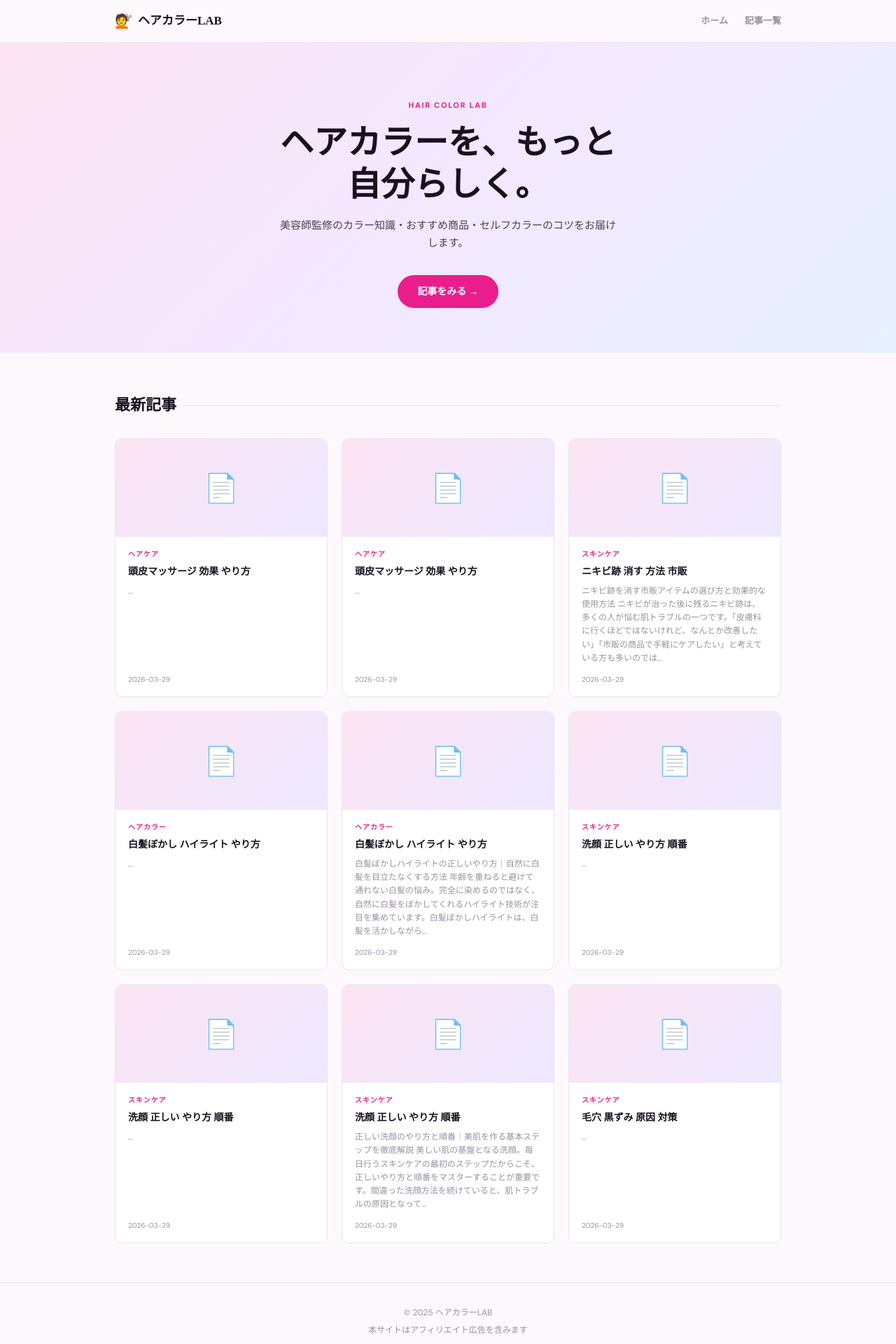
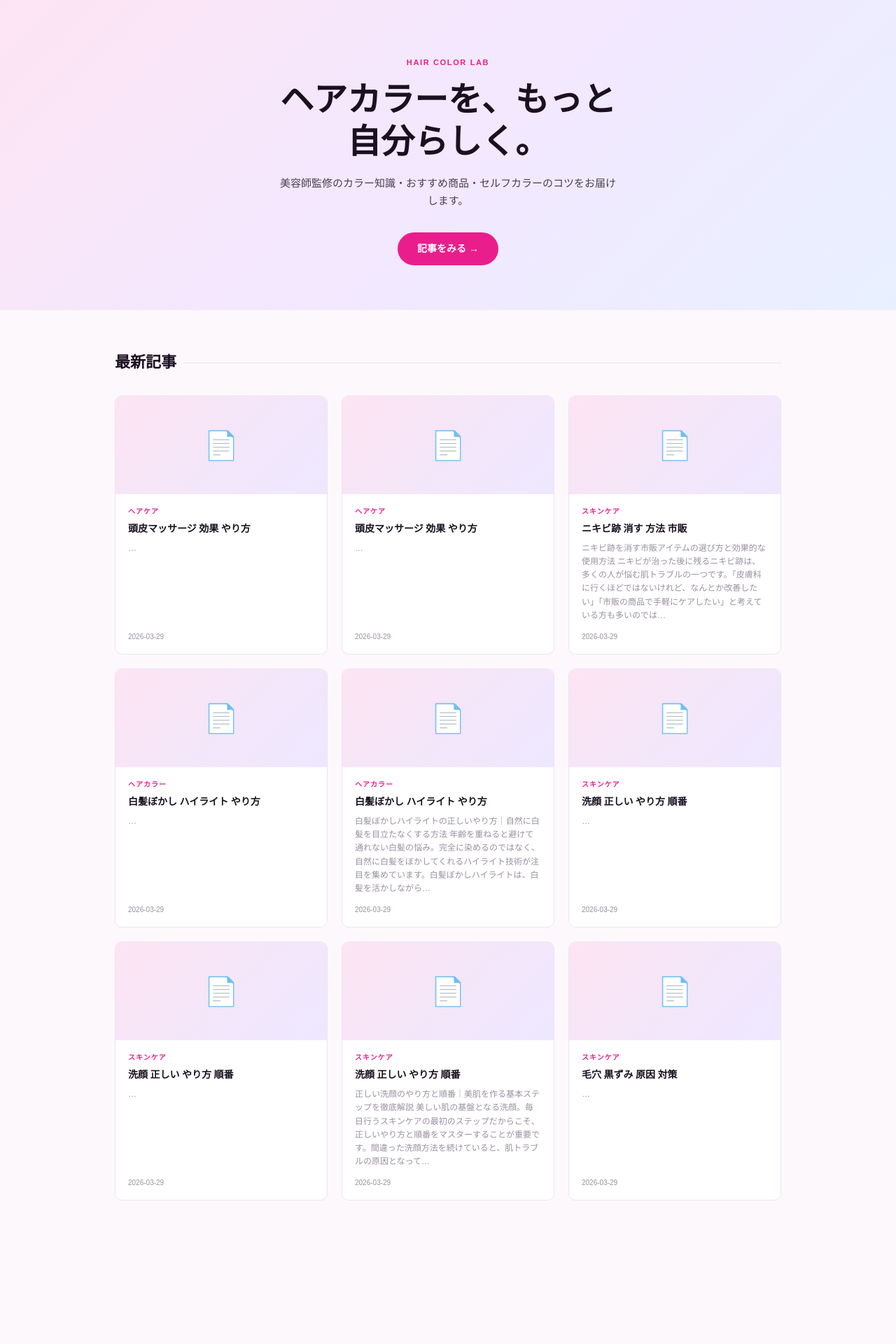
Before and after one commit to okuwabara07-gif/haircolor-lab, a Next.js app: page / in a window 1280 px wide. Shown: the top 1920 px of the page at 70% size. After the commit the page ends 1771 px from the top, so only its background shows below. Built offline with nearby package versions, Linux system fonts and the light colour scheme.

Commit message:
style: quiet luxury layout + OGP

```diff
--- a/app/layout.tsx
+++ b/app/layout.tsx
@@ -2,41 +2,32 @@
 import './globals.css';
 
 export const metadata: Metadata = {
-  title: { default: 'ヘアカラーLAB', template: '%s | ヘアカラーLAB' },
-  description: 'ヘアカラーのプロが教える最新情報・おすすめ商品・セルフカラーのコツ',
-  verification: { google: 'xpdiFRYHloMJxfhCT-IMD08p5na4v9WUqvPY9OrDsHs' },
+  title: 'ヘアカラーLAB | K-Beauty Portal',
+  description: 'ヘアカラー・白髪染め・セルフカラーの最新情報',
+  openGraph: {
+    title: 'ヘアカラーLAB',
+    description: 'ヘアカラー・白髪染め・セルフカラーの最新情報',
+    url: 'https://haircolor-lab.vercel.app',
+    siteName: 'K-Beauty Portal',
+    type: 'website',
+  },
+  twitter: {
+    card: 'summary_large_image',
+    title: 'ヘアカラーLAB',
+    description: 'ヘアカラー・白髪染め・セルフカラーの最新情報',
+    site: '@beauty_note_j',
+    creator: '@beauty_note_j',
+  },
 };
 
 export default function RootLayout({ children }: { children: React.ReactNode }) {
   return (
     <html lang="ja">
       <head>
-        <link rel="preconnect" href="https://fonts.googleapis.com" />
-        <link rel="preconnect" href="https://fonts.gstatic.com" crossOrigin="anonymous" />
-        <link href="https://fonts.googleapis.com/css2?family=Noto+Serif+JP:wght@400;700&family=DM+Sans:wght@400;600;800&display=swap" rel="stylesheet" />
-        <script async src="https://pagead2.googlesyndication.com/pagead/js/adsbygoogle.js?client=ca-pub-3460729726810386" crossOrigin="anonymous"></script>
+        <link rel="preconnect" href="https://fonts.googleapis.com"/>
+        <link href="https://fonts.googleapis.com/css2?family=Noto+Serif+JP:wght@400;700&family=DM+Mono:wght@400;500&family=Outfit:wght@300;400;500&display=swap" rel="stylesheet"/>
       </head>
-      <body>
-        <header className="site-header">
-          <div className="header-inner">
-            <a href="/" className="site-logo">
-              <span className="logo-mark">💇</span>
-              <span className="logo-text">ヘアカラーLAB</span>
-            </a>
-            <nav className="site-nav">
-              <a href="/">ホーム</a>
-              <a href="/blog">記事一覧</a>
-            </nav>
-          </div>
-        </header>
-        <main>{children}</main>
-        <footer className="site-footer">
-          <div className="footer-inner">
-            <p>© 2025 ヘアカラーLAB</p>
-            <p className="footer-note">本サイトはアフィリエイト広告を含みます</p>
-          </div>
-        </footer>
-      </body>
+      <body>{children}</body>
     </html>
   );
 }
```
